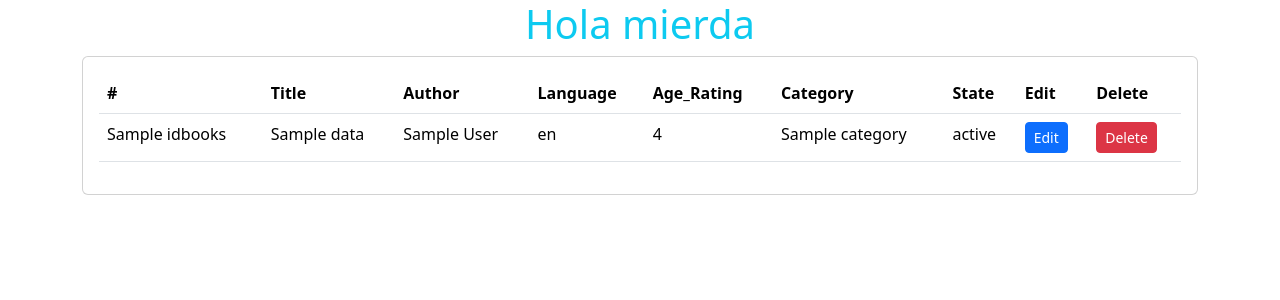
After one commit to MariaDiezEsteve/Biblioteca-JJEMM, a Flask app: template src/templates/books.html in a window 1280 px wide. The commit adds this page. Shown: the top 300 px of the page. Run offline with Flask 3, Linux system fonts and the light colour scheme; the template is opened without the code that fills it: most values are stand-ins (such as "Sample title", 1, 10 or a date in 2020).

Commit message:
reestructurada la conexión con la base de datos, solucionados los problemas con el render_template que existian

```diff
--- /dev/null
+++ b/requeriments.txt
@@ -0,0 +1,2 @@
+flask
+mysql-connector
--- a/src/app.py
+++ b/src/app.py
@@ -1,22 +1,42 @@
-#https://www.youtube.com/watch?v=Zfpbnmdi-pE
-
-from flask import Flask, render_template
+from flask import Flask, render_template, redirect
 import os
 
-#Template guide: we need to put the name of our application.
-#With os we can access to the path and function name
-template_dir = os.path.dirname(os.path.abspath(__file__))
 
-template_dir = os.path.join(template_dir,'src', 'templates')
+#Import the file database.py
+import database as db
 
-app = Flask(__name__, template_folder = template_dir )
 
-#Aplication routers
+#INITIALIZING FLASK TO EXECUTE THE APLICATION IN LOCALHOST
+#Declarate a variable to initializing with Flask
+#Template folder is the directory we are (index.html) is the same as template_dir
+#App will look for the template to execute into an scren
+app = Flask(__name__, template_folder = "templates" )
 
-@app.router("/")
+#TO SET UP THE PRINCIPAL ROUTE
+
+#Application routes
+
+@app.route("/")
 def home():
     return render_template('index.html')
+# We want to show the template index.html so we need to import render template from flask
+
+@app.route("/books")
+def index():
+    con = db.conectdb()
+    cursor = con.cursor()
+    cursor.execute("SELECT * FROM books")
+
+    mybooks = cursor.fetchall()
+    books_array =[]
+    books_col_Names = [column[0] for column in cursor.description]
+    for book in mybooks:
+        books_array.append(dict(zip(books_col_Names, book)))
+    cursor.close()
+    return render_template('books.html', data = books_array)
 
 
+# TO EXECUTE THE APPLICATION
 if __name__ == '__main__':
-   app.run(debug=True, host='0.0.0.0', port=5000, threaded=True)
+   app.run(debug=True)
+#with app.run we're going to indicate that the app is going to be in development
--- a/src/requeriments.txt
+++ /dev/null
@@ -1 +0,0 @@
-flask
--- /dev/null
+++ b/src/templates/books.html
@@ -0,0 +1,51 @@
+<!DOCTYPE html>
+<html lang="en">
+<head>
+    <meta charset="UTF-8">
+    <meta http-equiv="X-UA-Compatible" content="IE=edge">
+    <meta name="viewport" content="width=device-width, initial-scale=1.0">
+    <link href="https://cdn.jsdelivr.net/npm/bootstrap@5.3.0-alpha3/dist/css/bootstrap.min.css" rel="stylesheet" integrity="sha384-KK94CHFLLe+nY2dmCWGMq91rCGa5gtU4mk92HdvYe+M/SXH301p5ILy+dN9+nJOZ" crossorigin="anonymous">
+    <script src="https://cdn.jsdelivr.net/npm/bootstrap@5.3.0-alpha3/dist/js/bootstrap.bundle.min.js" integrity="sha384-ENjdO4Dr2bkBIFxQpeoTz1HIcje39Wm4jDKdf19U8gI4ddQ3GYNS7NTKfAdVQSZe" crossorigin="anonymous"></script>
+    <title>Document</title>
+</head>
+<body>
+<div class="caja">
+        <h1 class="text-center nt-5 nb-5 text-info"> Hola mierda</h1>
+        <div class="container">
+            <div class="card shadow-box">
+                <div class="card-body">
+               <table class="table table-border">
+                <thead>
+                    <th scope="col">#</th>
+                    <th scope="col">Title</th>
+                    <th scope="col">Author</th>
+                    <th scope="col">Language</th>
+                    <th scope="col">Age_Rating</th>
+                    <th scope="col">Category</th>
+                    <th scope="col">State</th>
+                    <th scope="col">Edit</th>
+                    <th scope="col">Delete</th>
+                </thead>
+
+                <tbody>
+                    {% for d in data %}
+                        <tr>
+                            <td>{{d.idbooks}}</td>
+                            <td>{{d.Title}}</td>
+                            <td>{{d.Author}}</td>
+                            <td>{{d.Language}}</td>
+                            <td>{{d.AgeRating}}</td>
+                            <td>{{d.Category}}</td>
+                            <td>{{d.State}}</td>
+                            <td><button class="btn btn-primary btn-sm" id="">Edit</button></td>
+                            <td><a href="#" class="btn btn-danger btn-sm">Delete</a></td>
+                        </tr>
+                    {% endfor %}
+                </tbody>
+            </table>
+                </div>
+            </div>
+        </div>
+</div>
+</body>
+</html>
```
Also changed, not shown: src/database.py (added, +47 -0 lines), src/templates/index.html (+27 -6 lines), src/functions/get_books.py (added).
